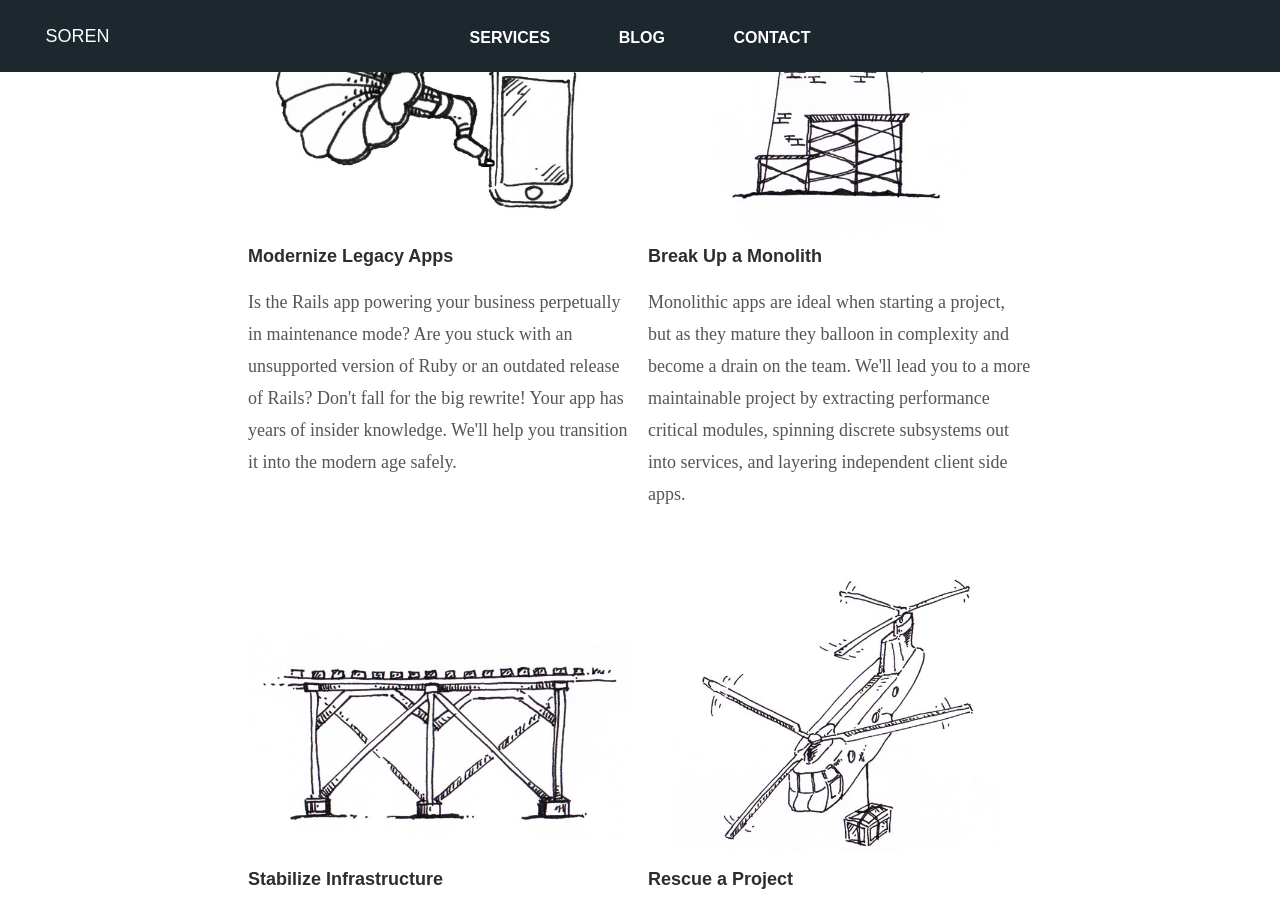
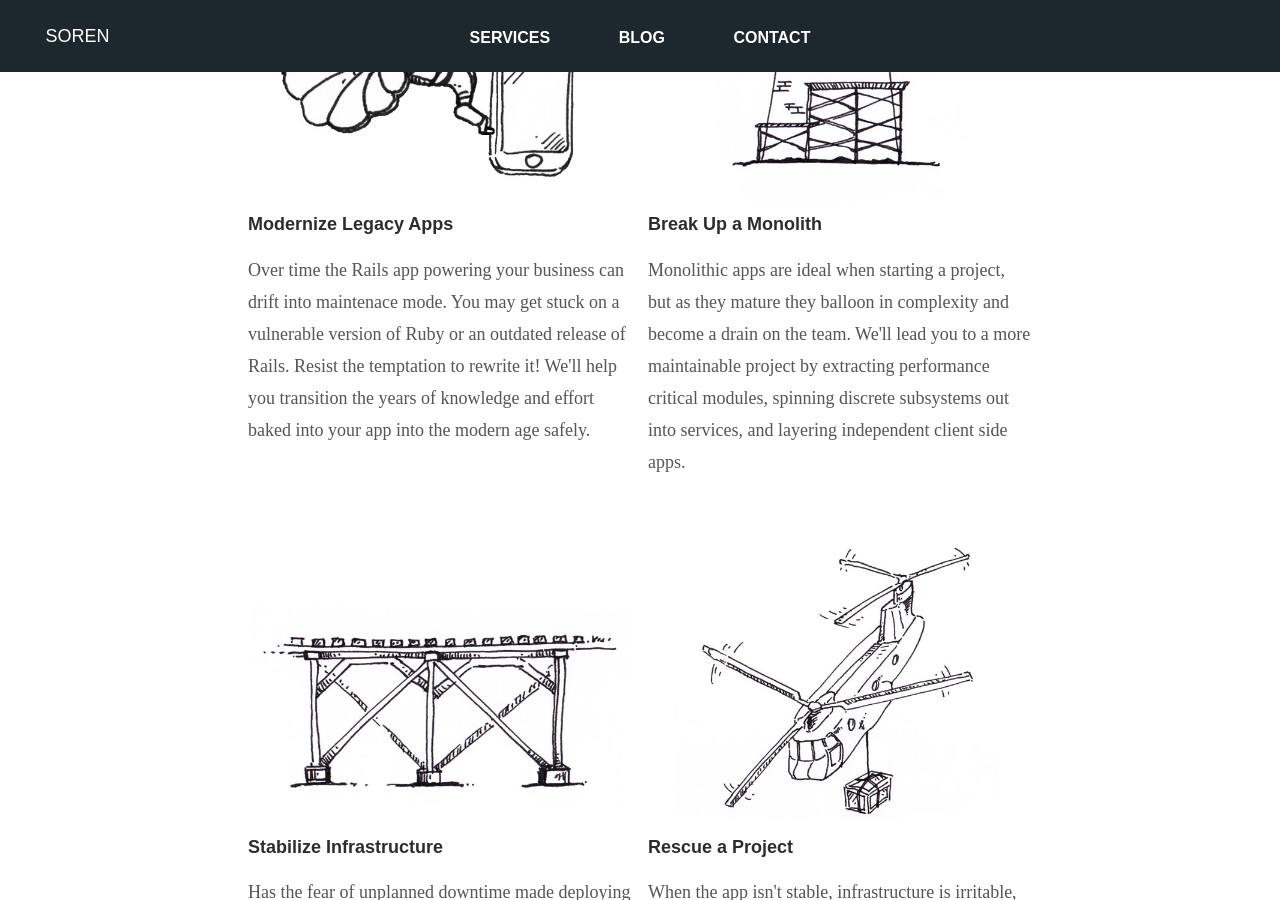
Before and after one commit to sorentwo/soren-website, a Jekyll site: the page built from index.html, in a window 1280 px wide and 900 px high, scrolled down 1703 px. Built offline with Jekyll 4.4.1, drawn with Linux system fonts in a browser that asks for light colours; Markdown is read by kramdown in place of the engine named in the settings; comment, search, counter and statistics services are not loaded; some of the changed text lies outside the part shown.

Commit message:
Refine team and services copy

```diff
--- a/index.html
+++ b/index.html
@@ -19,9 +19,9 @@
   <div class="wrapper">
     <h2 class="section-title">Who We Are</h2>
     <p>
-      We help business with production apps that are in a bit of a quandary.
-      When the app isn't stable, the infrastructure is irritable, adding
-      features is too difficult or you can't upgrade, it's time for a rescue.
+      Soren is the partnership of Shannon Peterson and Parker Selbert. We help
+      businesses with production apps that are in a bit of a quandary get back
+      on track. No pun intended.
     </p>
   </div>
 </section>
@@ -34,11 +34,11 @@
       <img src="/assets/legacy.jpg">
       <h3>Modernize Legacy Apps</h3>
       <p>
-        Is the Rails app powering your business perpetually in maintenance
-        mode? Are you stuck with an unsupported version of Ruby or an
-        outdated release of Rails?  Don't fall for the big rewrite! Your app
-        has years of insider knowledge. We'll help you transition it into the
-        modern age safely.
+        Over time the Rails app powering your business can drift into
+        maintenace mode. You may get stuck on a vulnerable version of Ruby or
+        an outdated release of Rails. Resist the temptation to rewrite it!
+        We'll help you transition the years of knowledge and effort baked into
+        your app into the modern age safely.
       </p>
     </div>
 
@@ -70,10 +70,11 @@
       <img src="/assets/rescue.jpg">
       <h3>Rescue a Project</h3>
       <p>
-        In the early days your app saw new features added quickly and easily.
-        However, increasingly the team's time is dominated by fighting bugs,
-        performance fixes, and perpetual "refactoring". The project needs to
-        be rescued. We'll help you get things back to the salad days.
+        When the app isn't stable, infrastructure is irritable, adding new
+        features is too difficult, or you simply can't upgrade, it's time for a
+        rescue. We'll coax your project back to a state where the team can
+        focus on adding features instead of constantly fighting bugs and
+        wrestling with architecture.
       </p>
     </div>
   </div>
```
